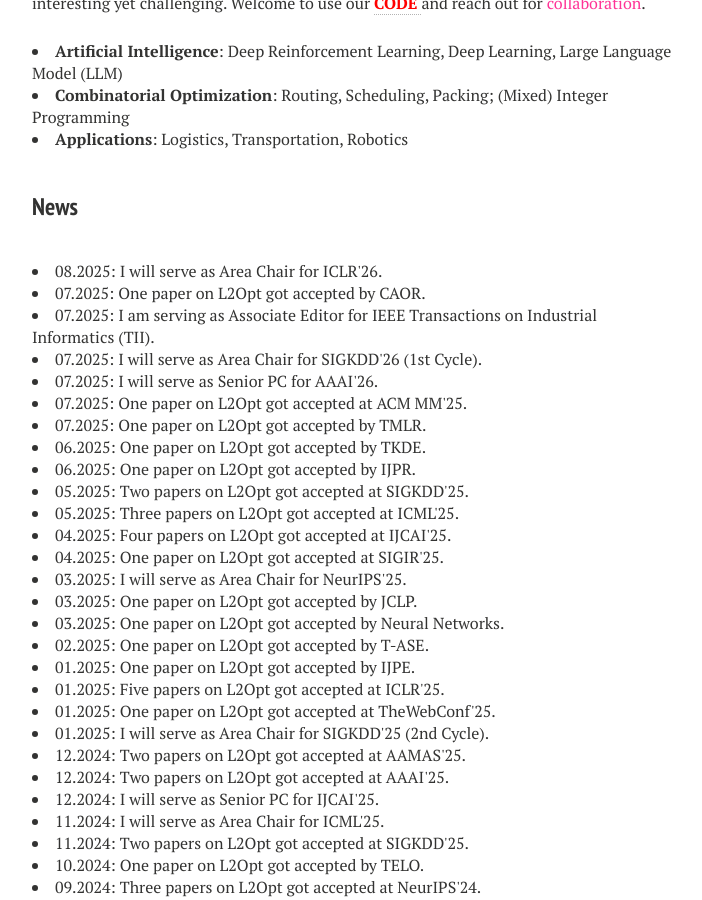
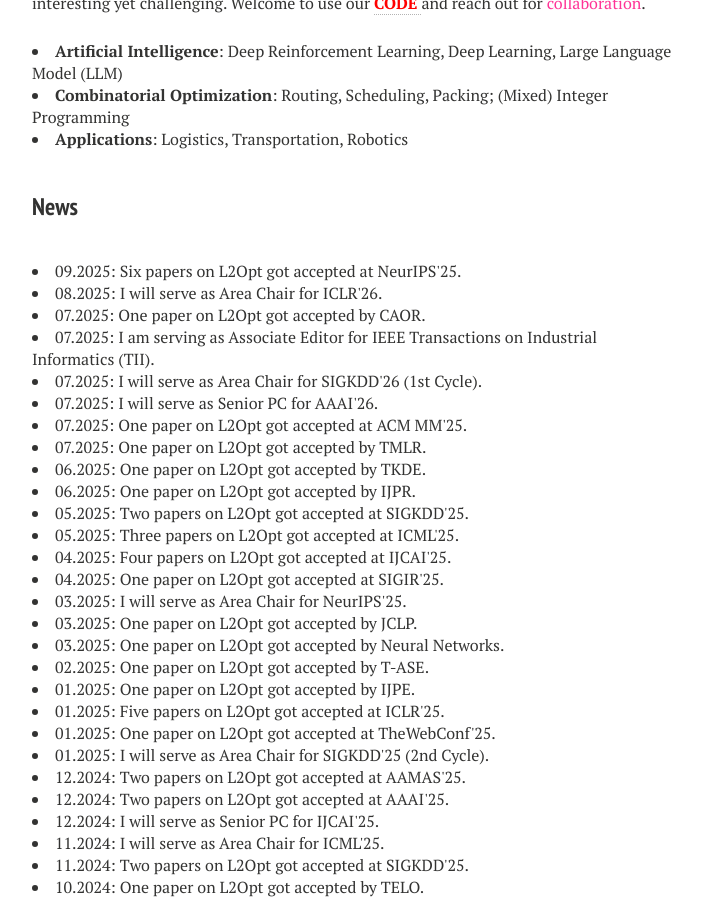
Before and after one commit to zhiguangcaosg/zhiguangcaosg.github.io, a Jekyll site: the page built from index.md, in a window 1280 px wide and 900 px high, scrolled down 812 px. Shown: the whole window, without its empty margins (288-990 px from the left). Built offline with Jekyll 4.4.1, drawn with Linux system fonts in a browser that asks for light colours; nearby versions of some CDN libraries.

Commit message:
Update index.md

```diff
--- a/index.md
+++ b/index.md
@@ -38,6 +38,11 @@ image: banner1.png
 </li>
 
 <h3 style="margin-bottom:-8px;padding-top:20px;">News</h3> <br>
+
+<li>
+09.2025:  Six papers on L2Opt got accepted at NeurIPS'25.
+</li>
+
 
 <li>
 08.2025:  I will serve as Area Chair for ICLR'26.
```
